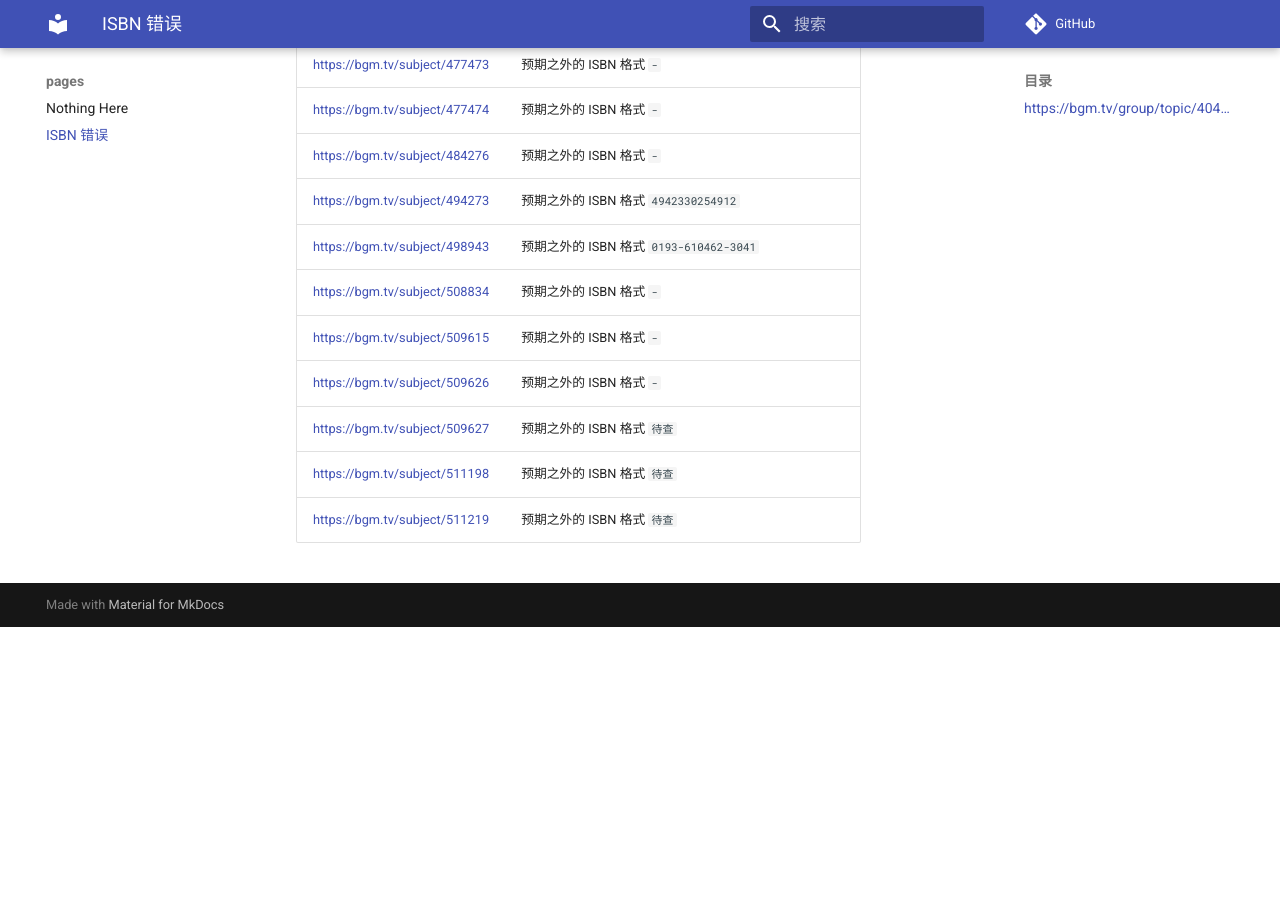
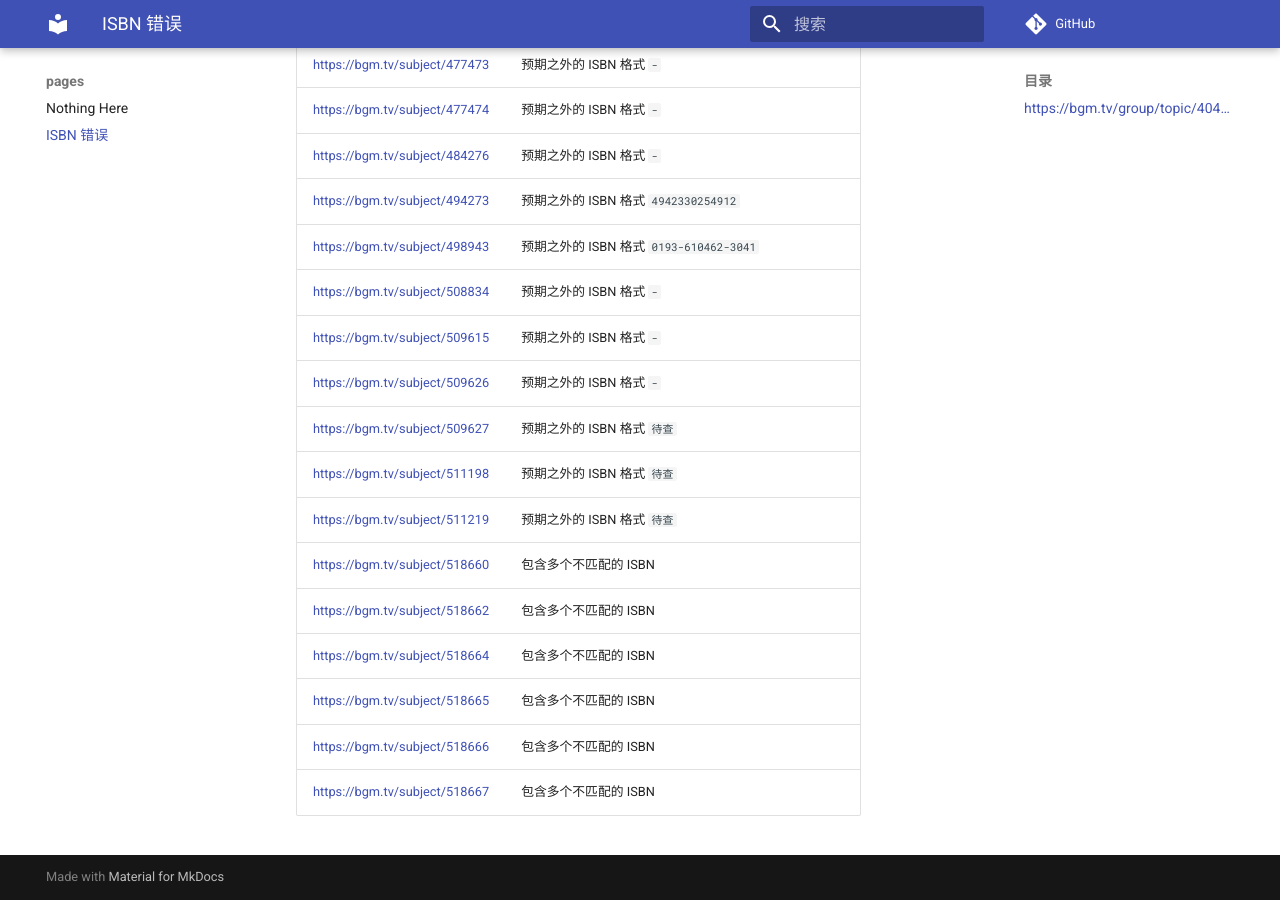
Before and after one commit to trim21/bangumi-pages, an MkDocs documentation site: the page built from docs/isbn.md, in a window 1280 px wide and 900 px high, scrolled down 5050 px. Built offline with MkDocs 1.6.1 and Material for MkDocs 9.7.7, drawn with Linux system fonts in a browser that asks for light colours; comment, search, counter and statistics services are not loaded; before the commit the page ends 5677 px from its top, so only the background shows below that.

Commit message:
update isbn.md

```diff
--- a/docs/isbn.md
+++ b/docs/isbn.md
@@ -121,3 +121,9 @@ total 116
 | <https://bgm.tv/subject/509627> | 预期之外的 ISBN 格式 <code>待查</code> |
 | <https://bgm.tv/subject/511198> | 预期之外的 ISBN 格式 <code>待查</code> |
 | <https://bgm.tv/subject/511219> | 预期之外的 ISBN 格式 <code>待查</code> |
+| <https://bgm.tv/subject/518660> | 包含多个不匹配的 ISBN |
+| <https://bgm.tv/subject/518662> | 包含多个不匹配的 ISBN |
+| <https://bgm.tv/subject/518664> | 包含多个不匹配的 ISBN |
+| <https://bgm.tv/subject/518665> | 包含多个不匹配的 ISBN |
+| <https://bgm.tv/subject/518666> | 包含多个不匹配的 ISBN |
+| <https://bgm.tv/subject/518667> | 包含多个不匹配的 ISBN |
```
Also changed, not shown: other parts of docs/isbn.md (+1 -1 lines).
